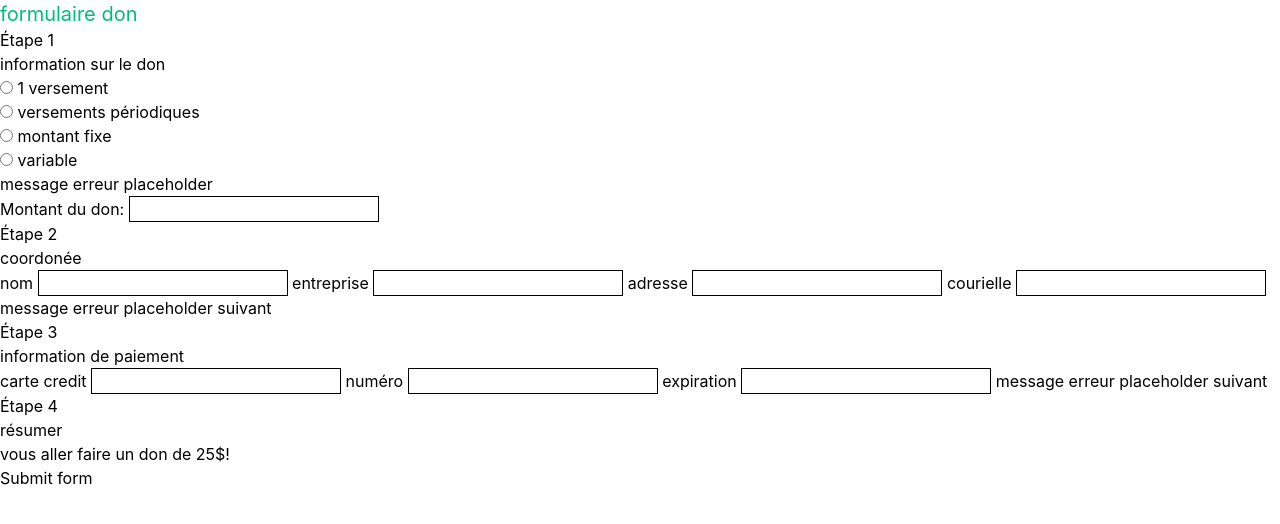
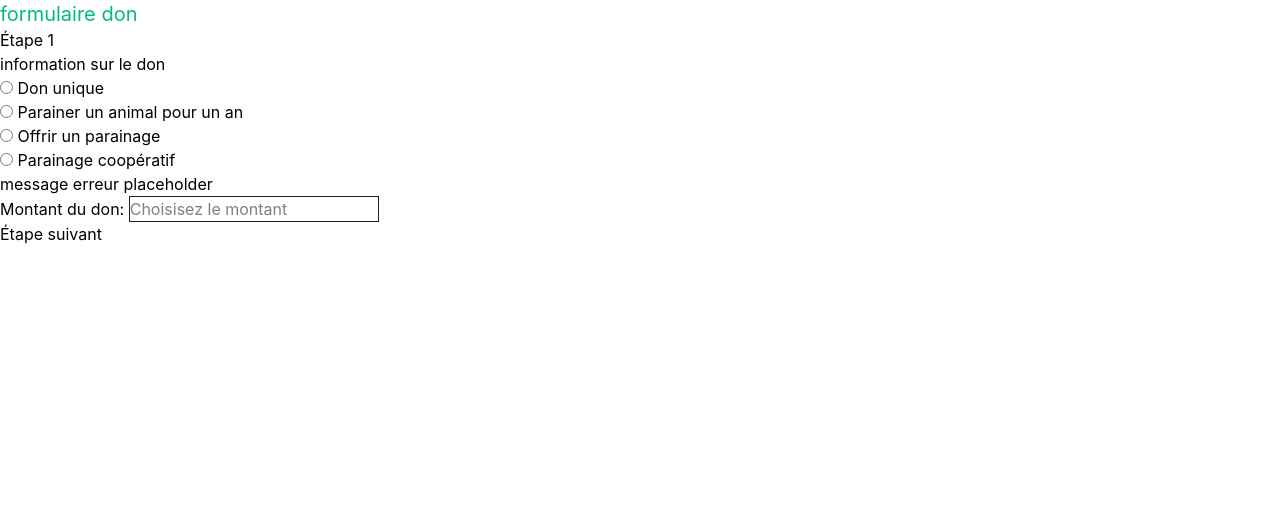
Before and after one commit to Aeternalyss/Tp1_formulaire, a website built with Vite: page index.html in a window 1280 px wide. Built offline with nearby package versions, Linux system fonts and the light colour scheme.

Commit message:
navigation entre les étapes du formulaire

```diff
--- a/index.html
+++ b/index.html
@@ -16,74 +16,90 @@
   <form action="" method="" class="">
 
     <!-- étape 1 -->
+    <section class="etape">
       <h2 class="">Étape 1</h2>
       <fieldset>
         <legend>information sur le don</legend>
         <div>
-        <input type="radio" name="type_don" id="1" value="1">
-        <label for="1">1 versement</label>
+          <input type="radio" name="type_don" id="1" value="1" required>
+          <label for="1">Don unique</label>
         </div>
         <div>
-        <input type="radio" name="type_don" id="2" value="2">
-        <label for="2">versements périodiques</label>
+          <input type="radio" name="type_don" id="2" value="2" required>
+          <label for="2">Parainer un animal pour un an</label>
         </div>
         <div>
-        <input type="radio" name="type_don" id="3" value="3">
-        <label for="3">montant fixe</label>
+          <input type="radio" name="type_don" id="3" value="3" required>
+          <label for="3">Offrir un parainage</label>
         </div>
         <div>
-        <input type="radio" name="type_don" id="4" value="4">
-        <label for="4">variable</label>
+          <input type="radio" name="type_don" id="4" value="4" required>
+          <label for="4">Parainage coopératif</label>
         </div>
         <span class="message-erreur">message erreur placeholder</span>
       </fieldset>
       <div class="">
-      <label for="">Montant du don: </label>
-      <input type="number" name="" id="" />
+        <label for="montant">Montant du don: </label>
+        <input type="text" name="montant" id="montant" list="montant-recommander" placeholder="Choisisez le montant" required>
+        <datalist id="montant-recommander">
+          <option value="10"></option>
+          <option value="25"></option>
+          <option value="50"></option>
+          <option value="75"></option>
+          <option value="100"></option>
+          <option value="150"></option>
+        </datalist>
       </div>
+    </section>
     <!-- étape 2 -->
+    <section class="etape">
       <h2>Étape 2</h2>
       <fieldset>
-      <legend>coordonée</legend>
+        <legend>Coordonée</legend>
+        <!-- résumer du don , option de supprimer -->
 
         <!-- nom,entreprise,adresse,courielle,valider -->
-      <label for="">nom </label>
+        <label for="">Nom </label>
         <input type="text" name="" id="" />
-      <label for="">entreprise </label>
-      <input type="text" name="" id="" />
-      <label for="">adresse </label>
+        <label for="">Prénom </label>
         <input type="text" name="" id="" />
         <label for="">courielle </label>
-      <input type="text" name="" id="" />
+        <input type="text" name="" id="" required/>
         <span class="message-erreur">message erreur placeholder</span>
-
-      <button class="" type="">suivant</button>
+        Étape précédente
       </fieldset>
-
+    </section>
     <!-- étape 3 -->
+    <section class="etape">
       <h2>Étape 3</h2>
       <fieldset>
         <legend>information de paiement</legend>
         <!-- carte credit, num,expiration,validation -->
         <label for="">carte credit </label>
-      <input type="card" name="" id="" />
+        <input type="card" name="" id="" required/>
         <label for="">numéro</label>
-      <input type="text" name="" id="" />
-      <label for=""> expiration</label>
+        <input type="text" name="" id="" required/>
+        <label for=""> expiration required</label>
         <input type="text" name="" id="" />
         <span class="message-erreur">message erreur placeholder</span>
-
-      <button class="" type="">suivant</button>
+        Étape précédente
 
       </fieldset>
-
+    </section>
     <!-- étape 4 -->
+    <section class="etape">
       <h2>Étape 4</h2>
       <fieldset>
         <legend>résumer</legend>
+        <!-- montant raison du don merci de participer a aider la faune bla bla bla -->
         <p>vous aller faire un don de 25$!</p>
       </fieldset>
-    <button type="submit" formaction="/merci.html">Submit form</button>
+      <button class="bg-emerald-400" type="submit" formaction="/merci.html">Submit form</button>
+    </section>
+    <button type="button" id="btn-precedent">
+      Étape précédente
+    </button>
+    <button id="btn-suivant" type="button">Étape suivant</button>
   </form>
 
   <script type="module" src="src/main.ts"></script>
--- a/src/main.ts
+++ b/src/main.ts
@@ -1,60 +1,54 @@
-import './style.css'
-import heroImg from './assets/hero.png'
-import typescriptLogo from './assets/typescript.svg'
-import viteLogo from './assets/vite.svg'
-import { setupCounter } from './counter.ts'
+import './style.css';
+const etapes = document.querySelectorAll(".etape");
+const btnSuivant = document.getElementById("btn-suivant");
+const btnPrecedent = document.getElementById("btn-precedent");
+let etape = 0;
 
-document.querySelector<HTMLDivElement>('#app')!.innerHTML = `
-<section id="center">
-  <div class="hero">
-    <img src="${heroImg}" class="base" width="170" height="179">
-    <img src="${typescriptLogo}" class="framework" alt="TypeScript logo"/>
-    <img src="${viteLogo}" class="vite" alt="Vite logo" />
-  </div>
-  <div>
-    <h1>Get started</h1>
-    <p>Edit <code>src/main.ts</code> and save to test <code>HMR</code></p>
-  </div>
-  <button id="counter" type="button" class="counter"></button>
-</section>
+console.log("allo?");
 
-<div class="ticks"></div>
+// note de chose a faire
+// verification de la section a chauqe fois que suivant est cliqué pour être sur que aucune erreur se produit en cour de route
+// et si ily a erreur on ne passe pas a la section suivant :p
 
-<section id="next-steps">
-  <div id="docs">
-    <svg class="icon" role="presentation" aria-hidden="true"><use href="/icons.svg#documentation-icon"></use></svg>
-    <h2>Documentation</h2>
-    <p>Your questions, answered</p>
-    <ul>
-      <li>
-        <a href="https://vite.dev/" target="_blank">
-          <img class="logo" src="${viteLogo}" alt="" />
-          Explore Vite
-        </a>
-      </li>
-      <li>
-        <a href="https://www.typescriptlang.org" target="_blank">
-          <img class="button-icon" src="${typescriptLogo}" alt="">
-          Learn more
-        </a>
-      </li>
-    </ul>
-  </div>
-  <div id="social">
-    <svg class="icon" role="presentation" aria-hidden="true"><use href="/icons.svg#social-icon"></use></svg>
-    <h2>Connect with us</h2>
-    <p>Join the Vite community</p>
-    <ul>
-      <li><a href="https://github.com/vitejs/vite" target="_blank"><svg class="button-icon" role="presentation" aria-hidden="true"><use href="/icons.svg#github-icon"></use></svg>GitHub</a></li>
-      <li><a href="https://chat.vite.dev/" target="_blank"><svg class="button-icon" role="presentation" aria-hidden="true"><use href="/icons.svg#discord-icon"></use></svg>Discord</a></li>
-      <li><a href="https://x.com/vite_js" target="_blank"><svg class="button-icon" role="presentation" aria-hidden="true"><use href="/icons.svg#x-icon"></use></svg>X.com</a></li>
-      <li><a href="https://bsky.app/profile/vite.dev" target="_blank"><svg class="button-icon" role="presentation" aria-hidden="true"><use href="/icons.svg#bluesky-icon"></use></svg>Bluesky</a></li>
-    </ul>
-  </div>
-</section>
+// mettre du css hahah ;-;
+// ajouter certain exemple dans les input
+const affichage = () => {
 
-<div class="ticks"></div>
-<section id="spacer"></section>
-`
+  // affiche les élément
+  etapes.forEach((etapes, index) => {
+    if (index == etape) {
+      etapes.classList.remove("etape-cachee");
+    } else {
+      etapes.classList.add("etape-cachee");
+    }
+  });
+  if (etape == 0) {
+    btnPrecedent.classList.add("etape-cachee");
+  } else {
+    btnPrecedent.classList.remove("etape-cachee");
+  };
+  if (etape == etapes.length - 1) {
+    btnSuivant.classList.add("etape-cachee");
+  } else {
+    btnSuivant.classList.remove("etape-cachee");
+  };
+};
 
-setupCounter(document.querySelector<HTMLButtonElement>('#counter')!)
+// function navigation() {
+// passe a la suivante
+btnSuivant.addEventListener('click', () => {
+  if (etape < etapes.length - 1) {
+    etape++
+    affichage();
+  }
+})
+// retourne a l'étape précédente
+btnPrecedent.addEventListener('click', () => {
+  if (etape > 0) {
+    etape--
+    affichage();
+  }
+});
+/// initialisation
+affichage();
+// navigation();
--- a/src/style.css
+++ b/src/style.css
@@ -1,4 +1,7 @@
 @import "tailwindcss";
 input{
-border: 1px solid #000;
+border: 1px solid #123;
 }
+.etape-cachee {
+  display: none;
+}
```
Lines whose indentation alone changed are shown as unchanged.
